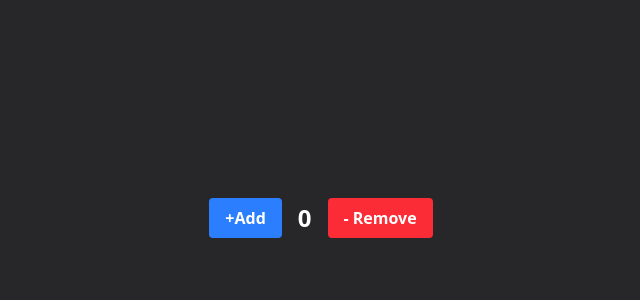
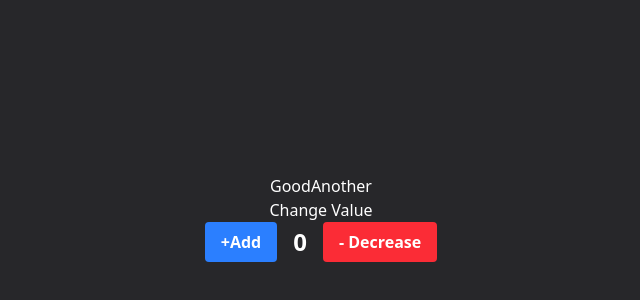
Before and after one commit to codermeghagithub/Frontend1, a React (Vite) app in the folder Frontend_1/React_js/: page / in a window 1280 px wide. Shown: the part 182-482 px from the top of the page, without its empty margins (319-959 px from the left). Built offline with nearby package versions, Linux system fonts and the light colour scheme.

Commit message:
usecallback,usememo,memo implemention

```diff
--- a/Frontend_1/React_js/src/App.jsx
+++ b/Frontend_1/React_js/src/App.jsx
@@ -2,6 +2,8 @@
 import React, {useEffect} from 'react'
  import UsestateComponent from "./components/Usestate/UsestateComponent"
 import UserefComponent from './components/UseRef/UserefComponent'
+// import UseMemoComponent from './components/UseMemo/UseMemoComponent'
+import UseCallBackComponent from './components/UseCallback/UseCallBackComponent'
 const App = () => {
  return (
      <>
@@ -11,7 +13,9 @@ const App = () => {
     {/* <UseRefComponent/> */}
     {/* <IndianGoverment/> */}
     {/* <UseLayOutComponent/>  */}
-    <UserefComponent/>
+    {/* <UserefComponent/> */}
+    {/* <UseMemoComponent/> */}
+    <UseCallBackComponent/>
  </>
    )
  }
--- /dev/null
+++ b/Frontend_1/React_js/src/components/UseCallback/Navbar.jsx
@@ -0,0 +1,16 @@
+import React, {memo} from 'react'
+
+const Navbar = ({adjective,getAdjective}) => {
+  console.log("Navbar is rendering...");
+
+  return (
+    <div>{adjective}
+    <button>
+      {getAdjective()}
+    </button>
+    </div>
+
+  )
+}
+
+export default  memo(Navbar)
--- /dev/null
+++ b/Frontend_1/React_js/src/components/UseCallback/UseCallBackComponent.jsx
@@ -0,0 +1,38 @@
+import React, { useEffect,useRef,useState,useMemo,useCallback} from 'react';
+import Navbar from './Navbar';
+
+const UseCallBackComponent = () => {
+  const [count,setCount]=React.useState(0);
+  const [adjective,setAdjective]=useState("Good")
+
+  const getAdjective=useCallback(()=>{
+    return "Another"
+  },{})
+
+  return (
+    <div className='flex flex-col items-center justify-center h-screen bg-zinc-800 text-white'>
+
+    <Navbar adjective={adjective} getAdjective={getAdjective}/>
+   <button onClick={()=>setAdjective("Megha")}>
+    Change Value
+   </button>
+
+<div className='flex flex-row items-center gap-4'>
+<button
+ onClick={()=>setCount(count+1)}
+ className='bg-blue-500 hover:bg-blue-700 text-white font-bold py-2 px-2 px-4 rounded'>
+  +Add
+ </button>
+ <span className="text-2xl font-bold">{count}</span>
+<button
+onClick={()=>setCount(count-1)}
+className='bg-red-500 hover:bg-red-700 text-white font-bold py-2 px-4 rounded'>
+  - Decrease
+</button>
+
+</div>
+</div>
+  )
+}
+
+export default UseCallBackComponent
--- /dev/null
+++ b/Frontend_1/React_js/src/components/UseMemo/UseMemoComponent.jsx
@@ -0,0 +1,41 @@
+import React, { useEffect,useRef,useState,useMemo} from 'react';
+// ** 🔹 What is useMemo?
+// **Expensive computations (like filtering, sorting, or math-heavy logic) are re-done every time.
+
+// * This can cause performance issues.
+// const nums=new Array(30_00_0000).fill(0).map((_,i)=>{
+//   return{
+//     index:i,
+//     isMagical:i==29_00_0000
+//   }
+// })
+const UseMemoComponent = () => {
+  const [count,setCount]=React.useState(0);
+   const[numbers,setNumbers]=useState(nums)
+
+
+  const magical=useMemo(()=>numbers.find(item=>item.isMagical),[]);
+  //  const magical=numbers.find(item=>item.isMagical);
+
+
+  return (
+    <div className='flex flex-col items-center justify-center h-screen bg-zinc-800 text-white'>
+<div className='flex flex-row items-center gap-4'>
+<button
+ onClick={()=>setCount(count+1)}
+ className='bg-blue-500 hover:bg-blue-700 text-white font-bold py-2 px-2 px-4 rounded'>
+  +Add
+ </button>
+ <span className="text-2xl font-bold">{count} . {magical.index} </span>
+<button
+onClick={()=>setCount(count-1)}
+className='bg-red-500 hover:bg-red-700 text-white font-bold py-2 px-4 rounded'>
+  - Remove
+</button>
+
+</div>
+    </div>
+  )
+}
+
+export default UseMemoComponent
--- a/Frontend_1/React_js/src/components/UseRef/UserefComponent.jsx
+++ b/Frontend_1/React_js/src/components/UseRef/UserefComponent.jsx
@@ -4,12 +4,15 @@ const UserefComponent = () => {
   const [count,setCount]=React.useState(0);
 
   const  countref=useRef(0);
-
+  const btnRef=useRef();
   useEffect(()=>{
     countref.current=countref.current+1;
     console.log("Rendering App  Component",countref.current);
 
   })
+  const onChangeColor=()=>{
+    btnRef.current.style.backgroundColor="Blue"
+  }
   return (
     <div className='flex flex-col items-center justify-center h-screen bg-zinc-800 text-white'>
 <div className='flex flex-row items-center gap-4'>
@@ -24,6 +27,9 @@ onClick={()=>setCount(count-1)}
 className='bg-red-500 hover:bg-red-700 text-white font-bold py-2 px-4 rounded'>
   - Remove
 </button>
+<button ref={btnRef} onClick={onChangeColor}
+className='bg-yellow-300 hover:bg-yellow-300 text-white-bold py-2 px-4 rounded'
+>changecolor</button>
 </div>
     </div>
   )
```
